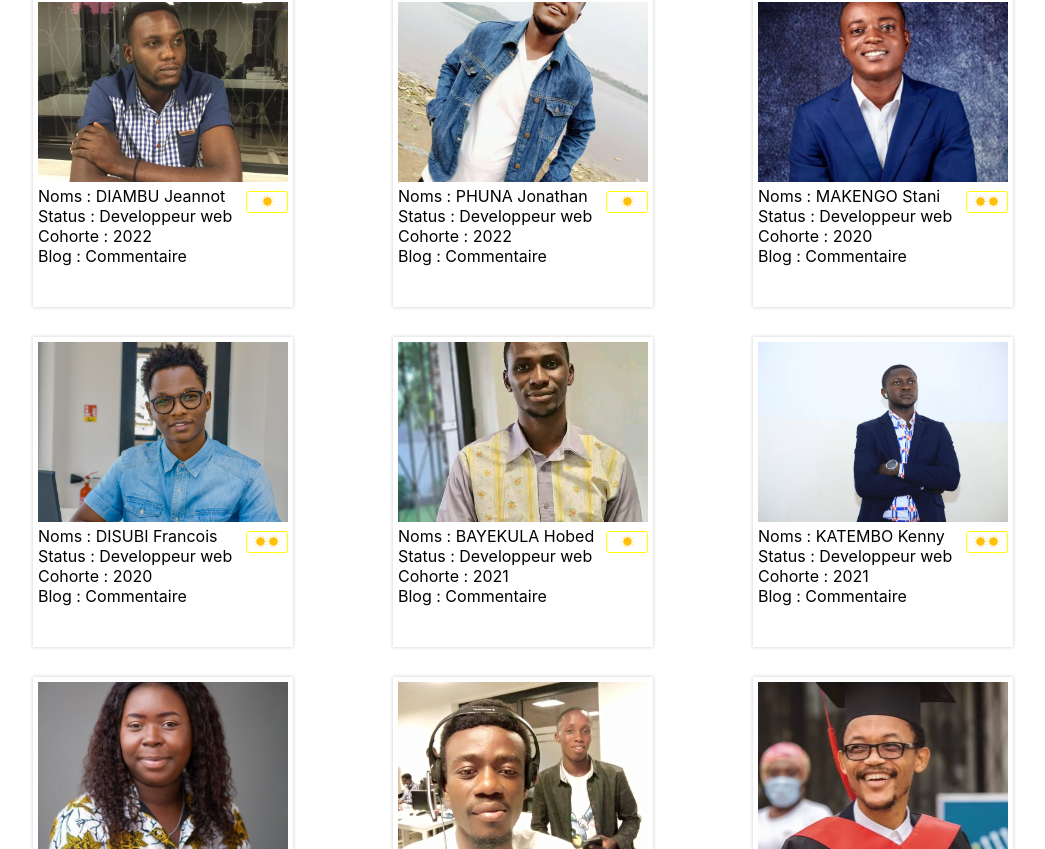
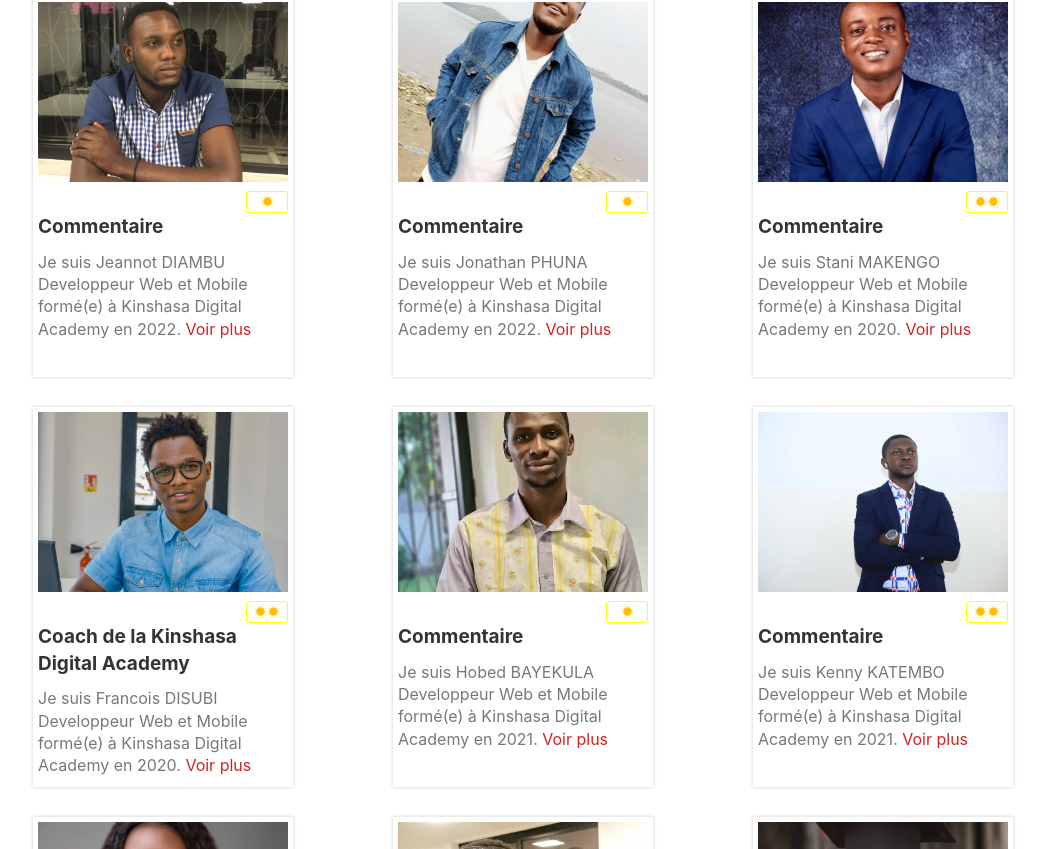
Before and after one commit to jeannotds/carnet-dev, a React (Create React App) app: page /list in a window 1280 px wide. Shown: the part 971-1820 px from the top of the page, without its empty margins (117-1162 px from the left). Built offline with nearby package versions, Linux system fonts and the light colour scheme.

Commit message:
Modification de : Scale, List et Profil

```diff
--- a/src/composants/List.js
+++ b/src/composants/List.js
@@ -23,16 +23,12 @@ const ListeApprenant = () =>{
                                         statut={statut} commentaire={commentaire} academie={academie}
                                     />
 
-                                {/* <div>{academie}</div>  */}
                                 <div className='list-ident'>
-                                    <div>Noms : {nom} {prenom}</div>
-                                    <div>Status : {statut} </div>
-
-                                    <div>Cohorte : {cohorte}</div>
-                                    {/* <div className='categorie'>
-                                        Categorie : <NiveauLearner niveau={niveau}/>
-                                    </div> */}
-                                    <div>Blog : {commentaire}</div>
+                                    <div className='commentaire'> {commentaire}</div>
+                                    <div>Je suis {prenom} {nom}</div>
+                                    <div>{statut} </div>
+                                    <div>formé(e) à {academie} en {cohorte}.
+                                    <span className='plus'> Voir plus</span></div>
                                 </div>
 
                             </div>
--- a/src/composants/Scales.js
+++ b/src/composants/Scales.js
@@ -7,7 +7,7 @@ const Scale = ({type, niveau}) =>{
     const ShowLevelList = {
         1: 'Junior',
         2: 'Intermediaire',
-        3: 'Junior'
+        3: 'Senior'
     }
 
     const myNiveau = type === 'niveau' ? <img src={Sun} /> : null
--- a/src/datas/header.json.js
+++ b/src/datas/header.json.js
@@ -2,7 +2,7 @@
 import logo from '../img/logo.png'
 
 export const contact_top_header = {
-    'tel' : 243825910788,
+    'tel' : '+243 825 910 788',
     'gmail':"diambujeannot@gmail.com",
     'facebook' : 'jeannot diambu',
     'github' : 'Jeannotds',
--- a/src/datas/learnerList.js
+++ b/src/datas/learnerList.js
@@ -11,10 +11,10 @@ import Hobed from '../img/hobed.jpg'
 export const learnerList = [
     {
         id: "a0001",
-        academie: "KDA",
+        academie: "Kinshasa Digital Academy",
         nom: "DIAMBU",
         prenom: "Jeannot",
-        statut: 'Developpeur web',
+        statut: 'Developpeur Web et Mobile',
         niveau: 1,
         image: Jeannot,
         commentaire: "Commentaire",
@@ -22,20 +22,20 @@ export const learnerList = [
     },
     {
         id: "a0002",
-        academie: "KDA",
+        academie: "Kinshasa Digital Academy",
         nom: "PHUNA",
         prenom: "Jonathan",
-        statut: 'Developpeur web',
+        statut: 'Developpeur Web et Mobile',
         niveau: 1,
         image: Phuna,
         commentaire: "Commentaire",
         cohorte: 2022
     },{
         id: "a0003",
-        academie: "KDA",
+        academie: "Kinshasa Digital Academy",
         nom: "MAKENGO",
         prenom: "Stani",
-        statut: 'Developpeur web',
+        statut: 'Developpeur Web et Mobile',
         niveau: 2,
         image: Stani,
         commentaire: "Commentaire",
@@ -43,21 +43,21 @@ export const learnerList = [
     },
     {
         id: "a0004",
-        academie: "KDA",
+        academie: "Kinshasa Digital Academy",
         nom: "DISUBI",
         prenom: "Francois",
-        statut: 'Developpeur web',
+        statut: 'Developpeur Web et Mobile',
         niveau: 2,
         image: Francois,
-        commentaire: "Commentaire",
+        commentaire: "Coach de la Kinshasa Digital Academy",
         cohorte: 2020
     },
     {
         id: "a0005",
-        academie: "KDA",
+        academie: "Kinshasa Digital Academy",
         nom: "BAYEKULA",
         prenom: "Hobed",
-        statut: 'Developpeur web',
+        statut: 'Developpeur Web et Mobile',
         niveau: 1,
         image: Hobed,
         commentaire: "Commentaire",
@@ -65,10 +65,10 @@ export const learnerList = [
     },
     {
         id: "a0006",
-        academie: "KDA",
+        academie: "Kinshasa Digital Academy",
         nom: "KATEMBO",
         prenom: "Kenny",
-        statut: 'Developpeur web',
+        statut: 'Developpeur Web et Mobile',
         niveau: 2,
         image: Kenny,
         commentaire: "Commentaire",
@@ -76,10 +76,10 @@ export const learnerList = [
     },
     {
         id: "a0007",
-        academie: "KDA",
+        academie: "Kinshasa Digital Academy",
         nom: "TONDASI",
         prenom: "Benjamin",
-        statut: 'Developpeur web',
+        statut: 'Developpeur Web et Mobile',
         niveau: 1,
         image: Rina,
         commentaire: "Commentaire",
@@ -87,10 +87,10 @@ export const learnerList = [
     },
     {
         id: "a0008",
-        academie: "KDA",
+        academie: "Kinshasa Digital Academy",
         nom: "YENGO",
         prenom: "Gracius",
-        statut: 'Developpeur web',
+        statut: 'Developpeur Web et Mobile',
         niveau: 2,
         image: Gracius,
         commentaire: "Commentaire",
@@ -98,10 +98,10 @@ export const learnerList = [
     },
     {
         id: "a0009",
-        academie: "KDA",
+        academie: "Kinshasa Digital Academy",
         nom: "NDAYA",
         prenom: "Joseph",
-        statut: 'Developpeur web',
+        statut: 'Developpeur Web et Mobile',
         niveau: 3,
         image: Joseph,
         commentaire: "Commentaire",
--- a/src/styles/List.css
+++ b/src/styles/List.css
@@ -4,7 +4,7 @@
     box-shadow:  0px 0px 4px rgba(0, 0, 0, 0.2);
     margin: 15px 0px;
     width: 250px;
-    height: 300px;
+    height: 370px;
     padding: 5px;
     position: relative;
 }
@@ -15,6 +15,13 @@
     justify-content: space-between;
     align-items: center;
 
+}
+
+.commentaire{
+    font-size: 19px;
+    font-weight: bold;
+    color: rgba(0, 0, 0, 0.8);
+    padding-bottom: 10px;
 }
 
 .list-dev{
@@ -36,3 +43,18 @@
     line-height: 1.5;
     color: rgba(0, 0, 0, 0.67);
 }
+
+.list-ident{
+    margin-top: 28px;
+    color: #0008;
+}
+
+.list-ident div{
+    /* margin: 5px 0; */
+    line-height: 1.4;
+}
+
+.plus{
+    color: rgb(207, 35, 35);
+    cursor: pointer;
+}
--- a/src/styles/Profil.css
+++ b/src/styles/Profil.css
@@ -2,6 +2,7 @@
     width: 250px;
     height: 180px;
     object-fit: cover;
+
 }
 
 .categorie{
```
